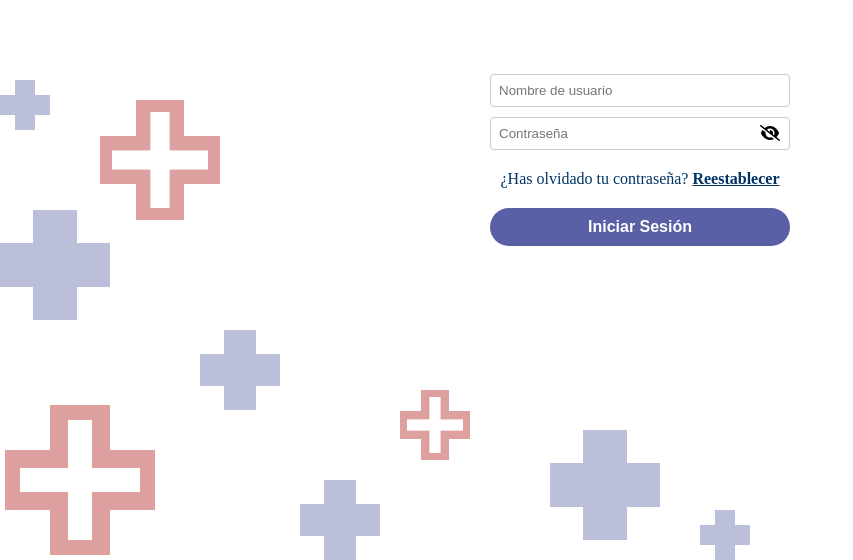
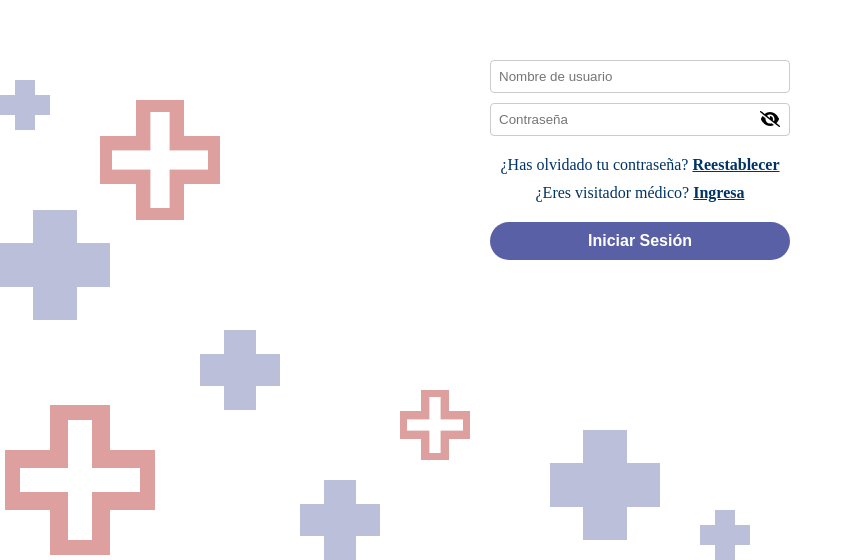
Before and after one commit to DufreyM/ERP-frontend, a React (Vite) app: page / in a window 1280 px wide. Shown: the part 240-800 px from the top of the page, without its empty margins (0-853 px from the left). Built offline with nearby package versions, Linux system fonts and the light colour scheme; the HTML template or start-up script is replaced by a standard one.

Commit message:
Texto y redirect de visitador médico
Texto para que los visitadores médicos puedan ingresar, de momento redirige a la misma pantalla que la de reestablecer contraseña

```diff
--- a/src/Screens/Login/LoginScreen.jsx
+++ b/src/Screens/Login/LoginScreen.jsx
@@ -144,6 +144,23 @@ const LoginScreen = () => {
                     </span>
                 </span>
             </div>
+            {/* Texto de visitador médico */}
+            <div style={{ textAlign: 'center', marginTop: '10px' }}>
+                <span style={{ color: '#003366' }}>
+                    ¿Eres visitador médico?{' '}
+                    <span
+                        onClick={handleResetPassword}
+                        style={{
+                            fontWeight: 'bold',
+                            color: '#003366',
+                            cursor: 'pointer',
+                            textDecoration: 'underline',
+                        }}
+                    >
+                        Ingresa
+                    </span>
+                </span>
+            </div>
             {/* Botón de Iniciar Sesión */}
             <button
                 onClick={handleLogin}
```
